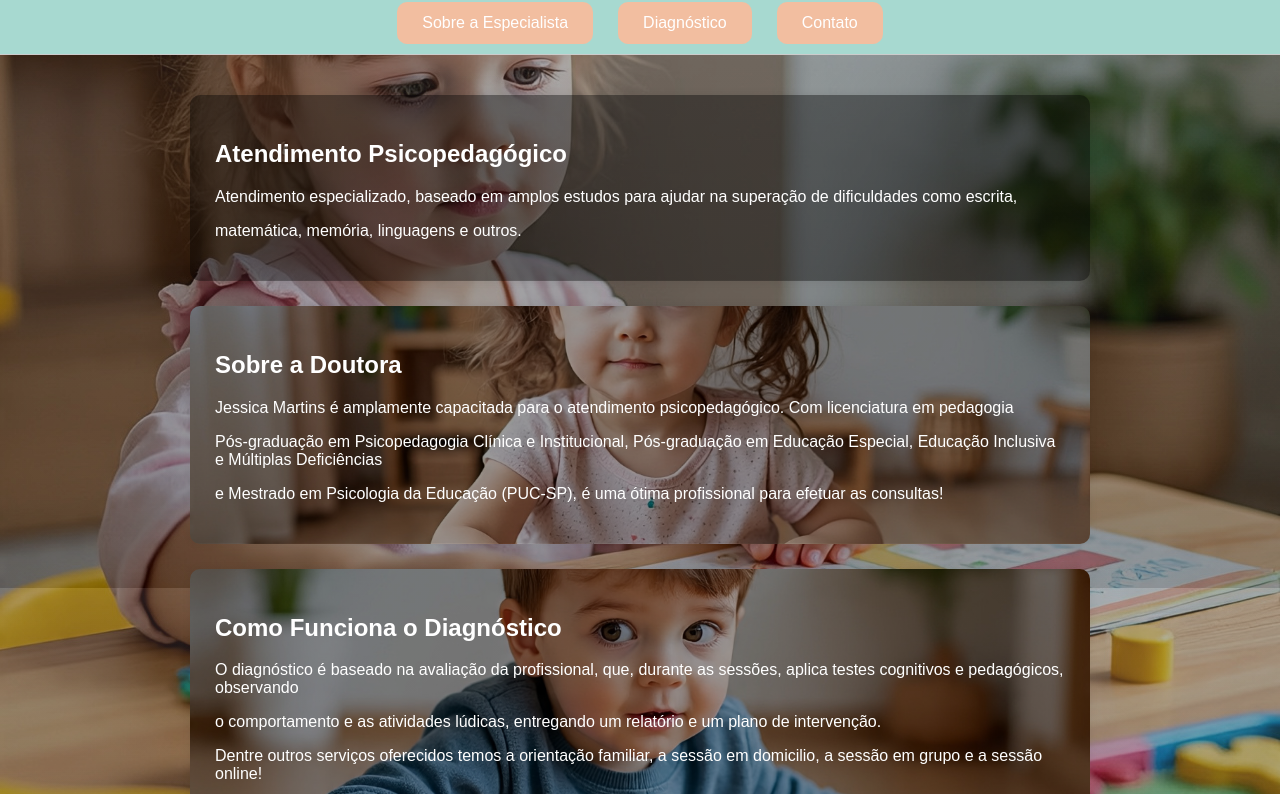
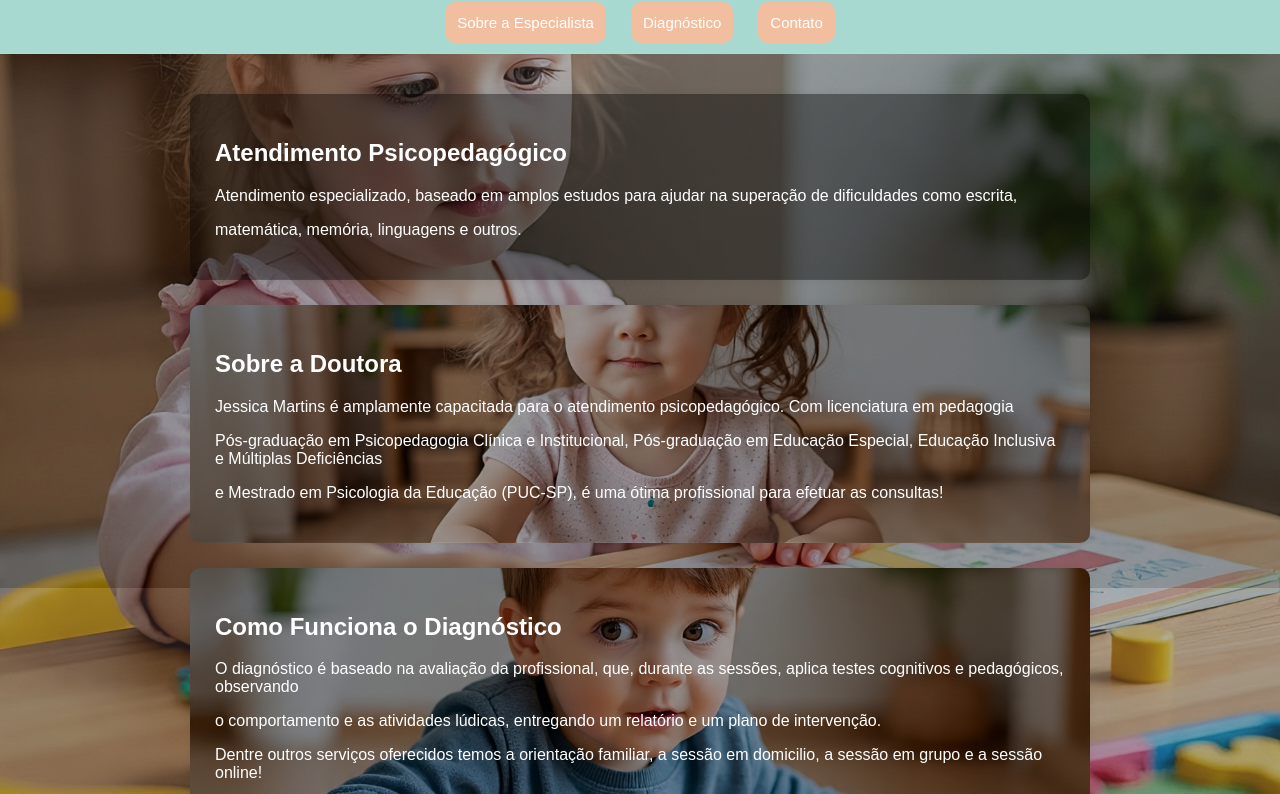
Before and after one commit to cl3af/JessicaMartins, a plain HTML site: page Jéssica Galinauscas/index.html in a window 1280 px wide. Shown: the part 212-1006 px from the top of the page. Drawn offline with Linux system fonts and the light colour scheme.

Commit message:
Update index.html

```diff
--- a/Jéssica Galinauscas/index.html
+++ b/Jéssica Galinauscas/index.html
@@ -44,9 +44,9 @@
         nav a {
         background: #F2BEA0;
         color: white;
-        padding: 12px 25px;
+        padding: 12px 12px;
         border-radius: 10px;
-        font-size: 16px;
+        font-size: 15px;
         text-decoration: none;
         transition: 0.3s;
         }
```
